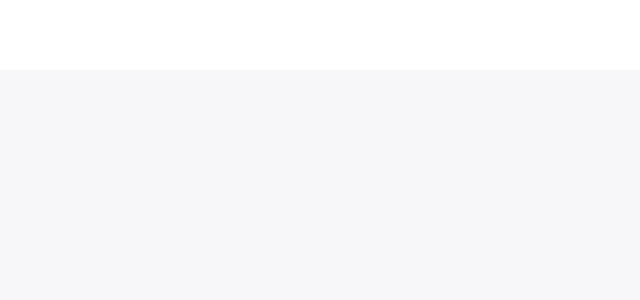
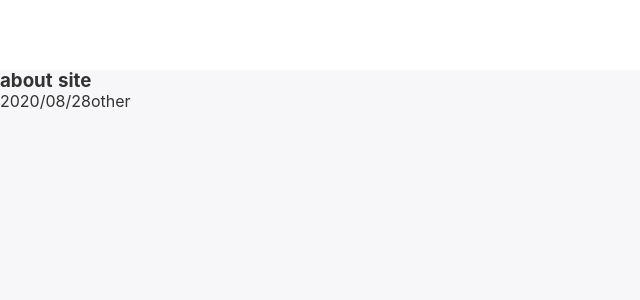
Before and after one commit to sancyo/makinohi, a Nuxt app: page /other in a window 1280 px wide. Shown: the top 300 px of the page, without its empty margins (0-640 px from the left). Built offline with nearby package versions, Linux system fonts and the light colour scheme.

Commit message:
add:カテゴリーページのindex.vueを自動生成する機能を追加

```diff
--- a/package.json
+++ b/package.json
@@ -7,11 +7,11 @@
     "build": "nuxt build",
     "start": "nuxt start",
     "generate": "nuxt generate",
-    "lint:js": "eslint --ext .js,.vue --ignore-path .gitignore .",
-    "lint:style": "stylelint **/*.{vue,css} --ignore-path .gitignore",
+    "lint:js": "eslint --ext .js,.vue --ignore-path .gitignore . --fix",
+    "lint:style": "stylelint --fix **/*.{vue,css} --ignore-path .gitignore",
     "lint": "yarn lint:js && yarn lint:style",
     "read": "node ./src/setContentJson.js",
-    "pages": "node ./src/setPages.js"
+    "pages": "node ./src/setPages.js && yarn lint"
   },
   "lint-staged": {
     "*.{js,vue}": "eslint --fix",
--- a/pages/other/index.vue
+++ b/pages/other/index.vue
@@ -1,7 +1,14 @@
 <template>
-  <div></div>
+  <div class="container">
+    <post-card-list-setter />
+  </div>
 </template>
 
 <script>
-export default {}
+import postCardListSetter from '@/components/templates/postCardListSetter'
+export default {
+  components: {
+    postCardListSetter,
+  },
+}
 </script>
--- a/pages/vue/index.vue
+++ b/pages/vue/index.vue
@@ -1,17 +1,14 @@
 <template>
   <div class="container">
-    <category-menu-list-setter />
     <post-card-list-setter />
   </div>
 </template>
 
 <script>
 import postCardListSetter from '@/components/templates/postCardListSetter'
-import categoryMenuListSetter from '@/components/templates/categoryMenuListSetter'
 export default {
   components: {
     postCardListSetter,
-    categoryMenuListSetter,
   },
 }
 </script>
```
Also changed, not shown: src/setPages.js (+17 -2 lines).
